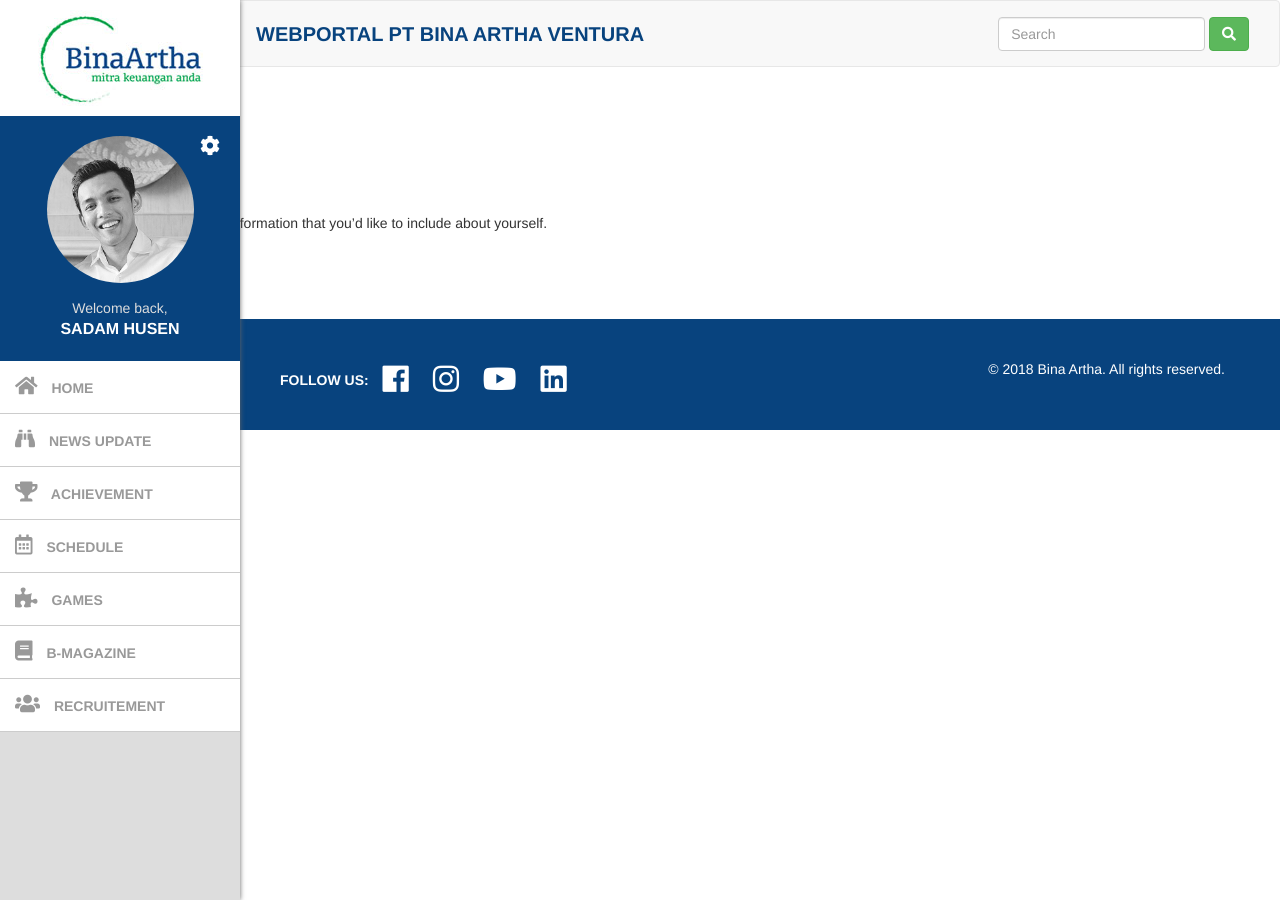
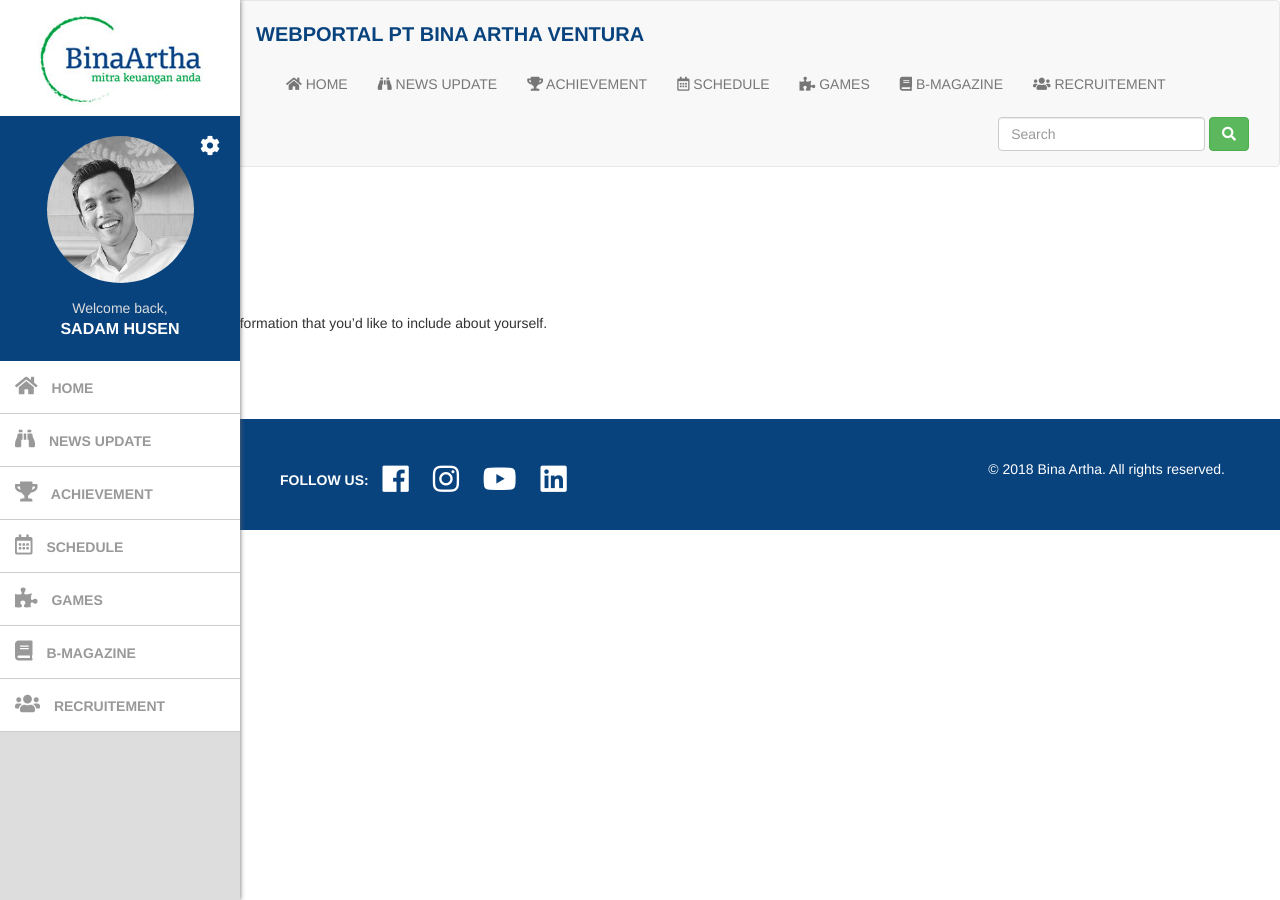
Before and after one commit to kemtol/Bina-Artha, a Jekyll site: the page built from about.md, in a window 1280 px wide. Built offline with Jekyll 4.4.1, drawn with Linux system fonts in a browser that asks for light colours; nearby versions of some CDN libraries.

Commit message:
Update nav.html

```diff
--- a/_includes/nav.html
+++ b/_includes/nav.html
@@ -10,6 +10,15 @@
       <a class="navbar-brand" href="#"><span class="hidden-xs">WEBPORTAL PT BINA ARTHA VENTURA</span><span class="visible-xs">BINA ARTHA</span></a>
     </div>
     <div id="navbar" class="navbar-collapse collapse">
+      <ul class="nav navbar-nav">
+        <li class="l1"><a href=""><i class="fas fa-home"></i> HOME</a></li>
+        <li class="l2"><a href=""><i class="fas fa-binoculars"></i> NEWS UPDATE</a></li>
+        <li class="l3"><a href=""><i class="fas fa-trophy"></i> ACHIEVEMENT</a></li>
+        <li class="l4"><a href=""><i class="far fa-calendar-alt"></i> SCHEDULE</a></li>
+        <li class="l5"><a href=""><i class="fas fa-puzzle-piece"></i> GAMES</a></li>
+        <li class="l6"><a href=""><i class="fas fa-book"></i> B-MAGAZINE</a></li>
+        <li class="l7"><a href=""><i class="fas fa-users"></i> RECRUITEMENT</a></li>
+      </ul>
       <form class="navbar-form navbar-right">
         <div class="form-group">
           <input type="text" placeholder="Search" class="form-control">
```
